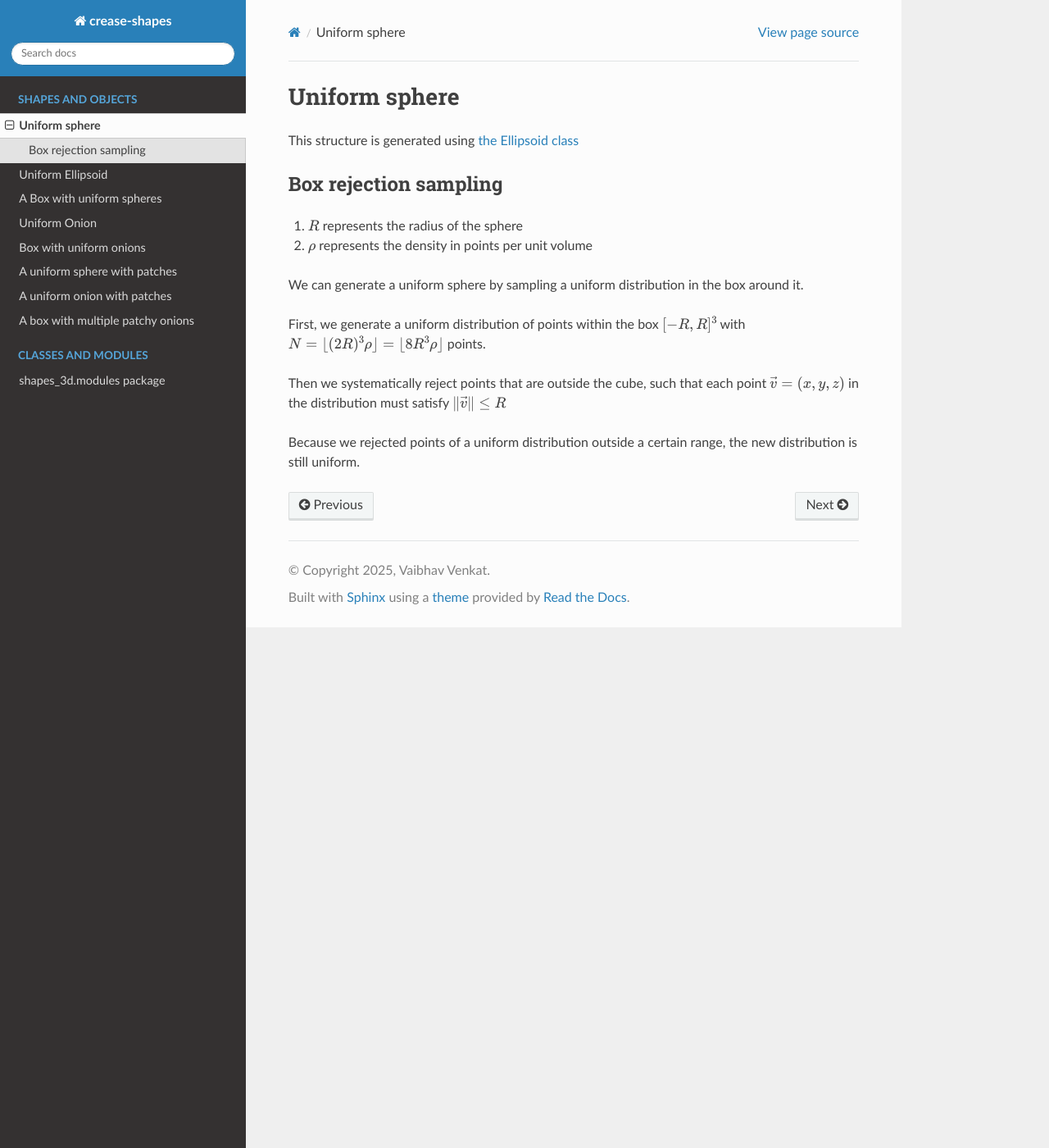
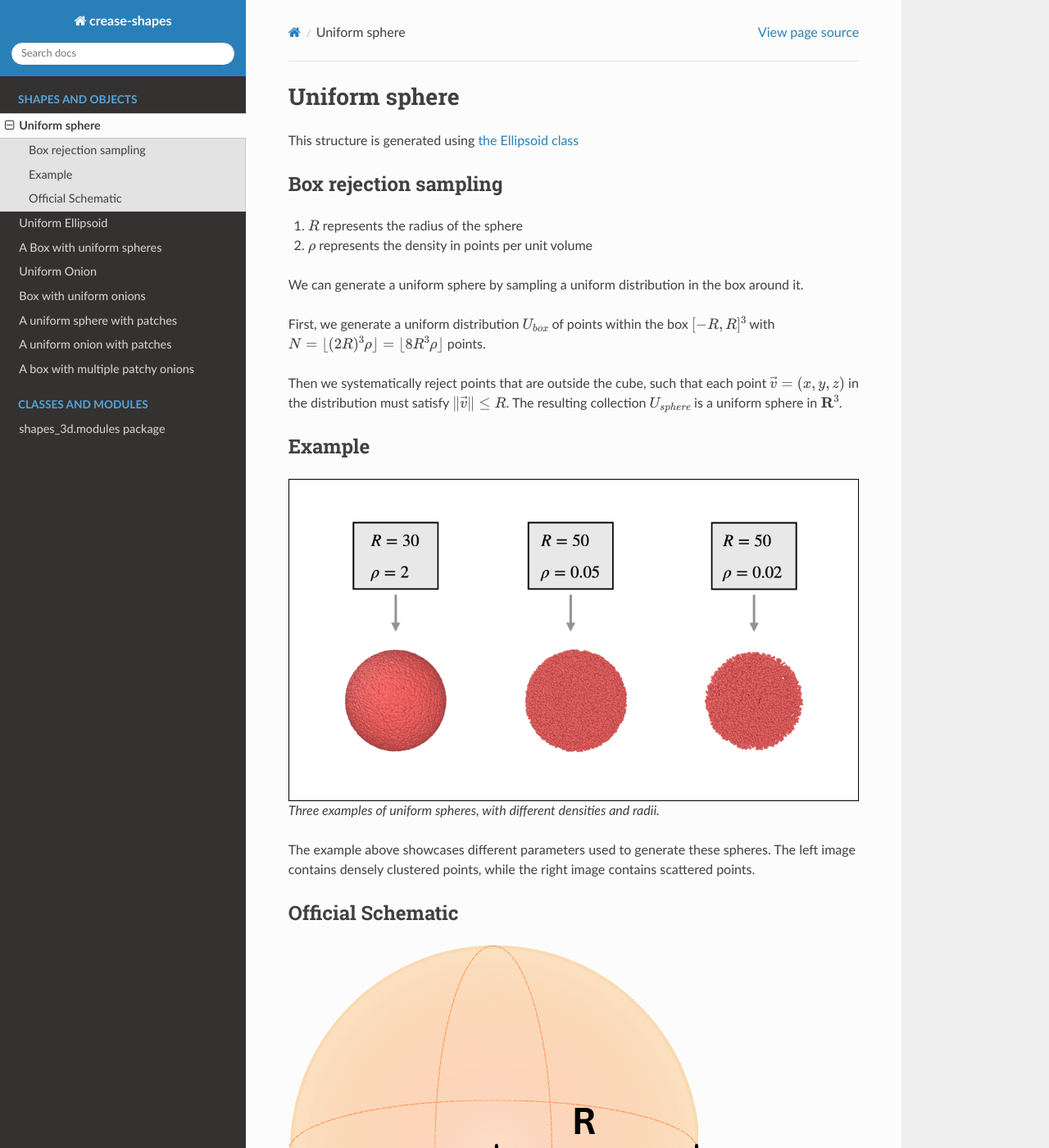
Before and after one commit to vaibhav-venkat/shapes_3d, a Sphinx documentation site: the page built from docs/sphere.rst, in a window 1280 px wide and 1400 px high. Shown: the whole window at 82% size. Built offline with Sphinx 7.4.7 and the Read the Docs theme 3.1.0, drawn with Linux system fonts in a browser that asks for light colours; some of the changed text lies outside the part shown.

Commit message:
worked on sphere docs

```diff
--- /dev/null
+++ b/docs/_static/css/main.css
@@ -0,0 +1,4 @@
+
+.with-border {
+  border: 0.1em solid black;
+}
--- a/docs/conf.py
+++ b/docs/conf.py
@@ -31,4 +31,5 @@ autodoc_default_options = {
     "exclude-members": "shapes_3d.objects",  # Exclude unwanted submodules or members
 }
 html_theme = "sphinx_rtd_theme"
+html_css_files = ["css/main.css"]
 html_static_path = ["_static"]
--- a/docs/sphere.rst
+++ b/docs/sphere.rst
@@ -11,10 +11,24 @@ Box rejection sampling
 
 We can generate a uniform sphere by sampling a uniform distribution in the box around it.
 
-First, we generate a uniform distribution of points within the box
+First, we generate a uniform distribution :math:`U_{box}` of points within the box
 :math:`[-R, R]^3` with :math:`N = \lfloor (2R)^3\rho \rfloor = \lfloor 8R^3\rho \rfloor` points.
 
 Then we systematically reject points that are outside the cube, such that each point :math:`\vec{v} = (x, y, z)` in the distribution must satisfy
-:math:`\Vert \vec{v} \Vert \le R`
+:math:`\Vert \vec{v} \Vert \le R`. The resulting collection :math:`U_{sphere}` is a uniform sphere in :math:`\mathbf{R}^3`.
 
-Because we rejected points of a uniform distribution outside a certain range, the new distribution is still uniform.
+Example
+----------
+.. figure:: images/Sphere_obj_example.png
+   :class: with-border
+
+   Three examples of uniform spheres, with different densities and radii.
+
+The example above showcases different parameters used to generate these spheres.
+The left image contains densely clustered points, while the right image contains scattered points.
+
+Official Schematic
+-------------------
+.. figure:: images/Spheroid.png
+
+   The official design of the uniform sphere
```
Also changed, not shown: docs/css/main.css (added), docs/images/Core-Corona Spheroid.png (added), docs/images/Core-corona Ellipsoid.png (added), docs/images/Ellipsoid.png (added), docs/images/Patchy Spheroids.png (added), docs/images/Patchy “Onion” Spheroids.png (added), docs/images/Sphere_obj_example.png (added), docs/images/Spheroid.png (added), 3 other files.
